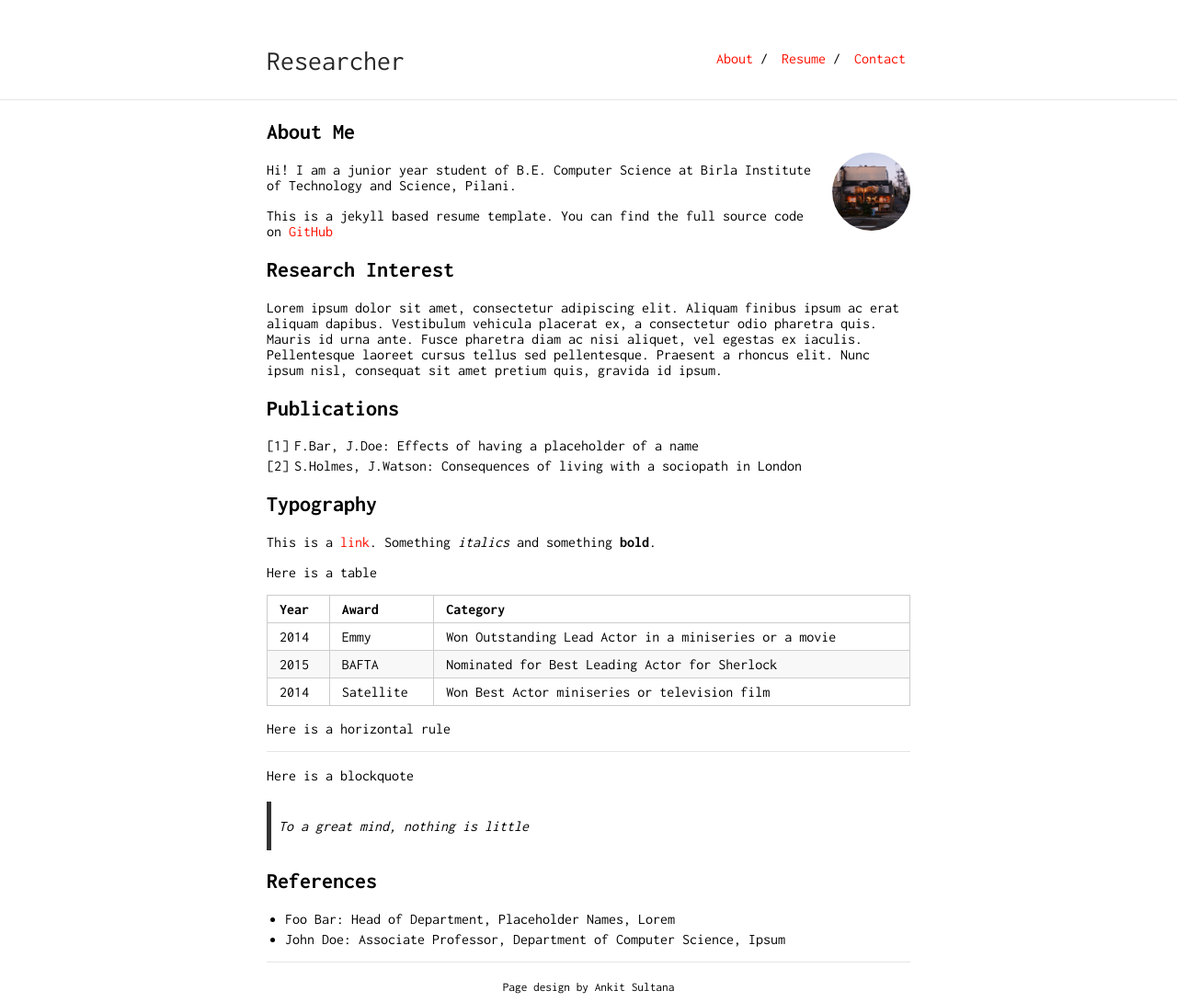
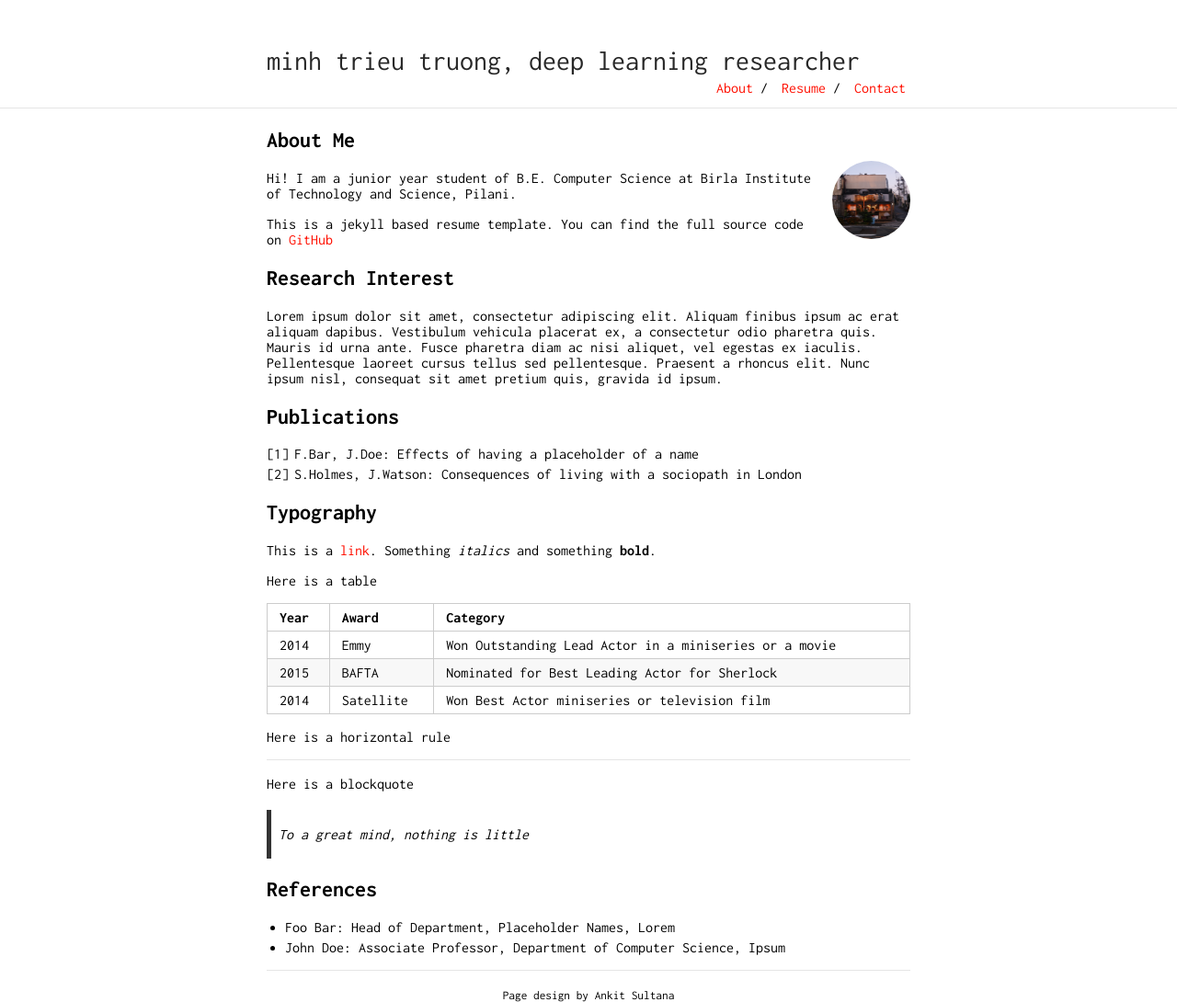
Before and after one commit to mtrvn/trieutrg, a Jekyll site: the page built from index.md, in a window 1280 px wide. Shown: the whole page at 92% size. Built offline with Jekyll 4.4.1, drawn with Linux system fonts in a browser that asks for light colours; our own code applies the rules of GitHub Pages for plain Markdown files.

Commit message:
dev #v5: update UI design

```diff
--- a/_config.yml
+++ b/_config.yml
@@ -1,4 +1,4 @@
-title: Researcher
+title: minh trieu truong, deep learning researcher
 url: "https://mtrvn.github.io"
 baseurl: "/trieutrg"
 
@@ -17,7 +17,7 @@
 
 nav:
  - name: "About"
-   link: "/researcher/"
+   link: "/trieutrg/"
  - name: "Resume"
    link: "resume.pdf"
  - name: "Contact"
```
Also changed, not shown: sherlock.jpg (deleted).
